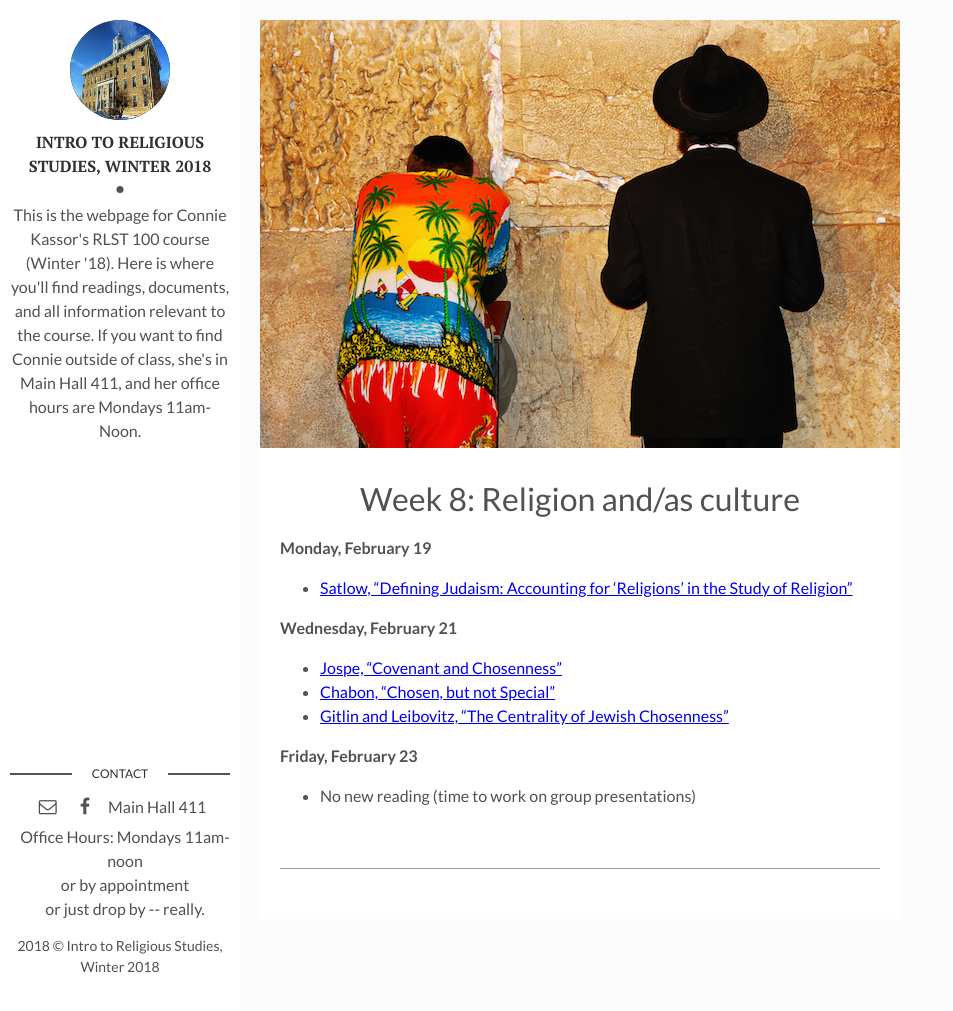
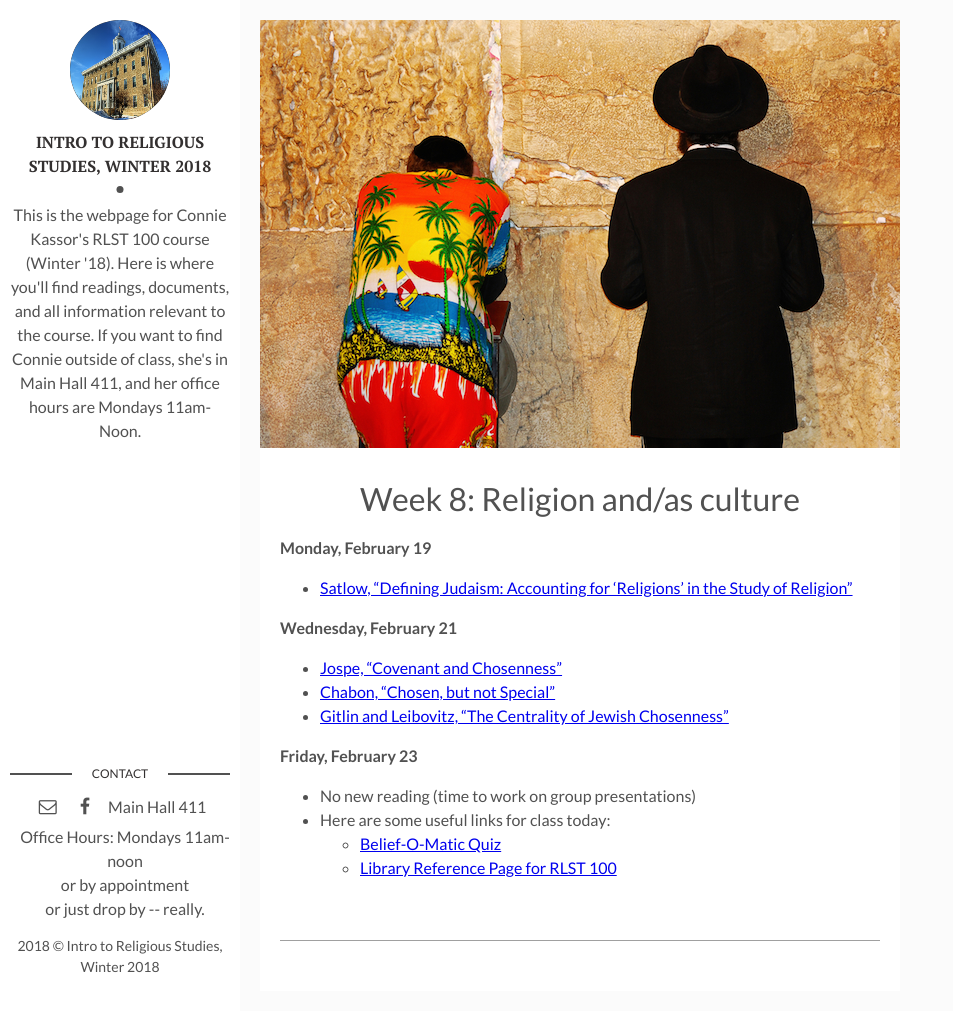
Before and after one commit to ckassor/ckassor.github.io, a Jekyll site: the page built from _posts/2017-01-01-week 8.markdown, in a window 1280 px wide and 1011 px high. Shown: the whole window, without its empty margins (0-953 px from the left). Built offline with Jekyll 4.4.1, drawn with Linux system fonts in a browser that asks for light colours; comment, search, counter and statistics services are not loaded.

Commit message:
added links to friday

```diff
--- a/_posts/2017-01-01-week 8.markdown
+++ b/_posts/2017-01-01-week 8.markdown
@@ -17,3 +17,6 @@ img: westernwall.jpg
 
 **Friday, February 23**
 - No new reading (time to work on group presentations)
+- Here are some useful links for class today:
+  - [Belief-O-Matic Quiz](http://www.beliefnet.com/entertainment/quizzes/beliefomatic.aspx)
+  - [Library Reference Page for RLST 100](http://guides.lib.lawrence.edu/rlst100)
```
